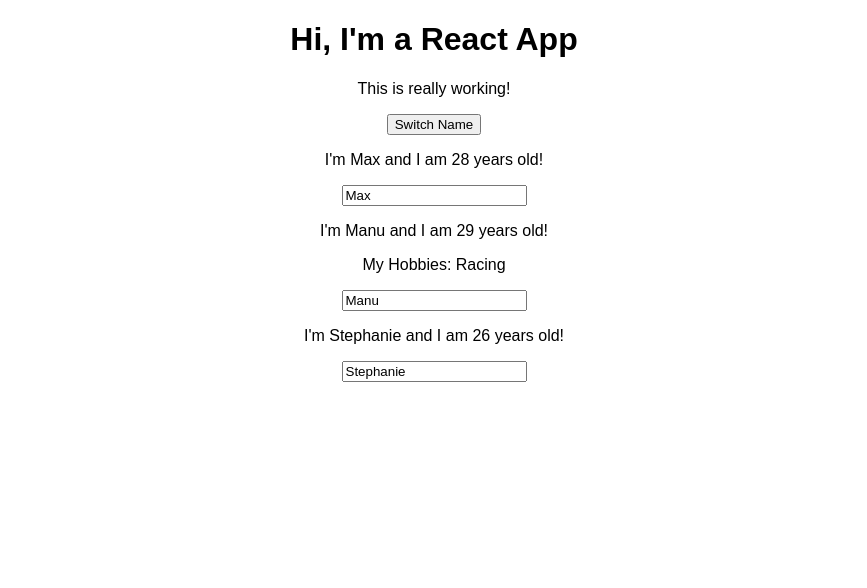
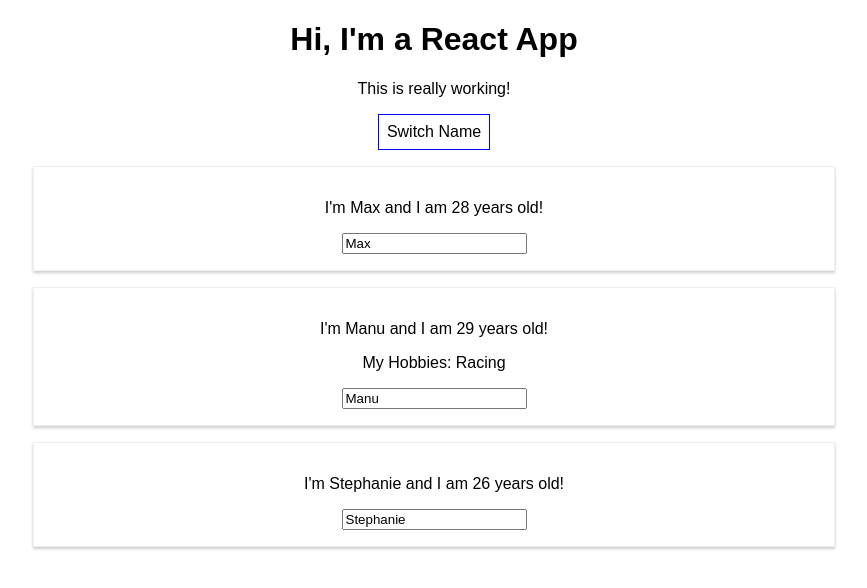
Before and after one commit to code4t2/max-react-01-base-syntax, a React (Create React App) app: page / in a window 1280 px wide. Shown: the top 588 px of the page, without its empty margins (206-1073 px from the left). Built offline with nearby package versions, Linux system fonts and the light colour scheme.

Commit message:
Added styling
Added css through
 - A jsx function
 - A CSS file

```diff
--- a/src/App.js
+++ b/src/App.js
@@ -35,11 +35,21 @@
   }
 
   render () {
+    const style = {
+      backgroundColor: 'white',
+      font: 'inherit',
+      border: '1px solid blue',
+      padding: '8px',
+      cursor: 'pointer'
+    };
+
     return (
       <div className="App">
         <h1>Hi, I'm a React App</h1>
         <p>This is really working!</p>
-        <button onClick={() => this.switchNameHandler('Maximilian!!')}>Switch Name</button>
+        <button
+          style={style}
+          onClick={() => this.switchNameHandler('Maximilian!!')}>Switch Name</button>
         <Person
           name={this.state.persons[0].name}
           age={this.state.persons[0].age} />
--- /dev/null
+++ b/src/Person/Person.css
@@ -0,0 +1,8 @@
+.Person {
+    width: 60%;
+    margin: 16px auto;
+    border: 1px solid #eee;
+    box-shadow: 0 2px 3px #ccc;
+    padding: 16px;
+    text-align: center;
+}
--- a/src/Person/Person.js
+++ b/src/Person/Person.js
@@ -1,8 +1,10 @@
 import React from 'react';
+
+import './Person.css';
 
 const person = ( props ) => {
     return (
-        <div>
+        <div className="Person">
             <p onClick={props.click}>I'm {props.name} and I am {props.age} years old!</p>
             <p>{props.children}</p>
             <input type="text" onChange={props.changed} value={props.name} />
```
